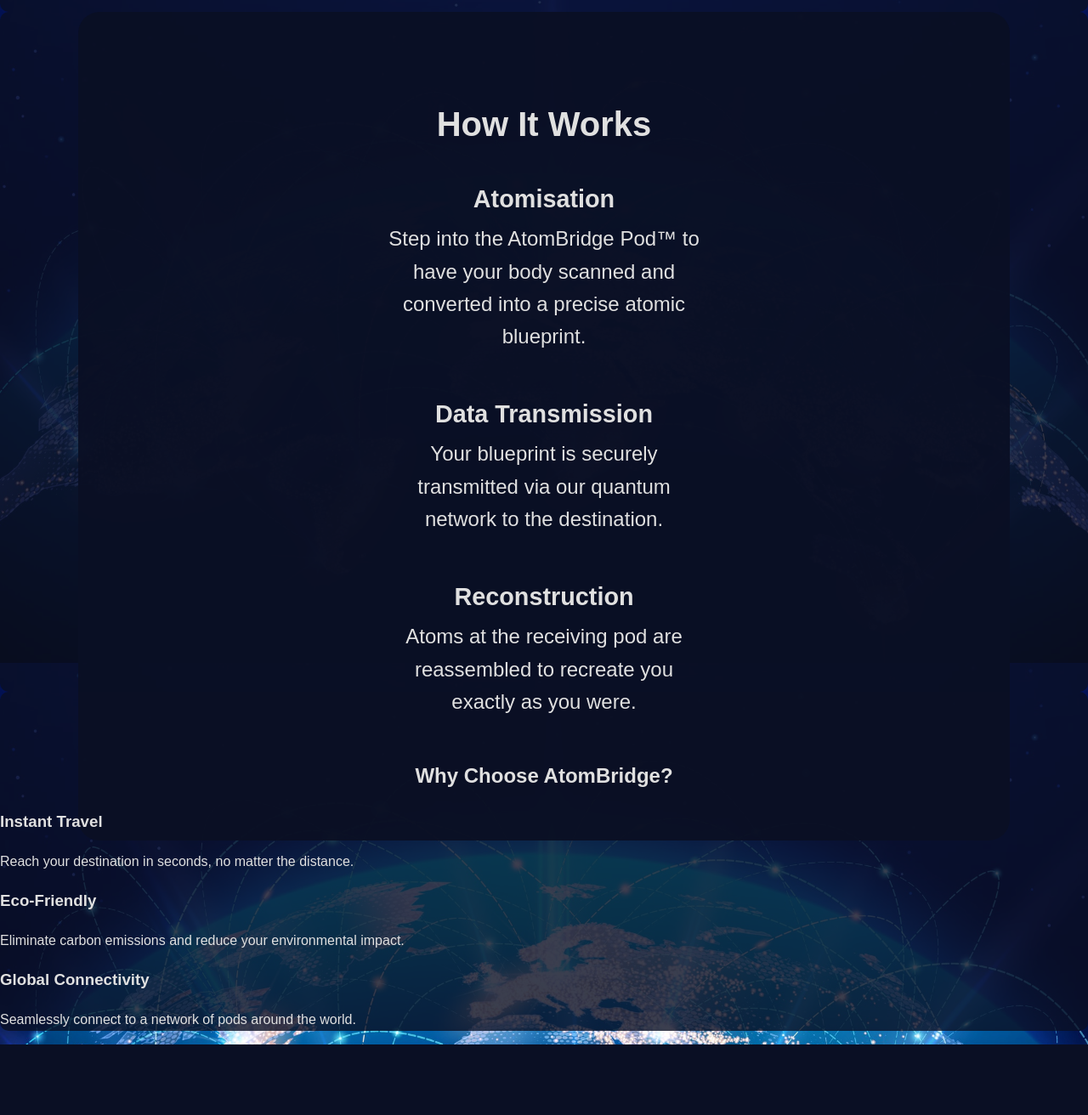
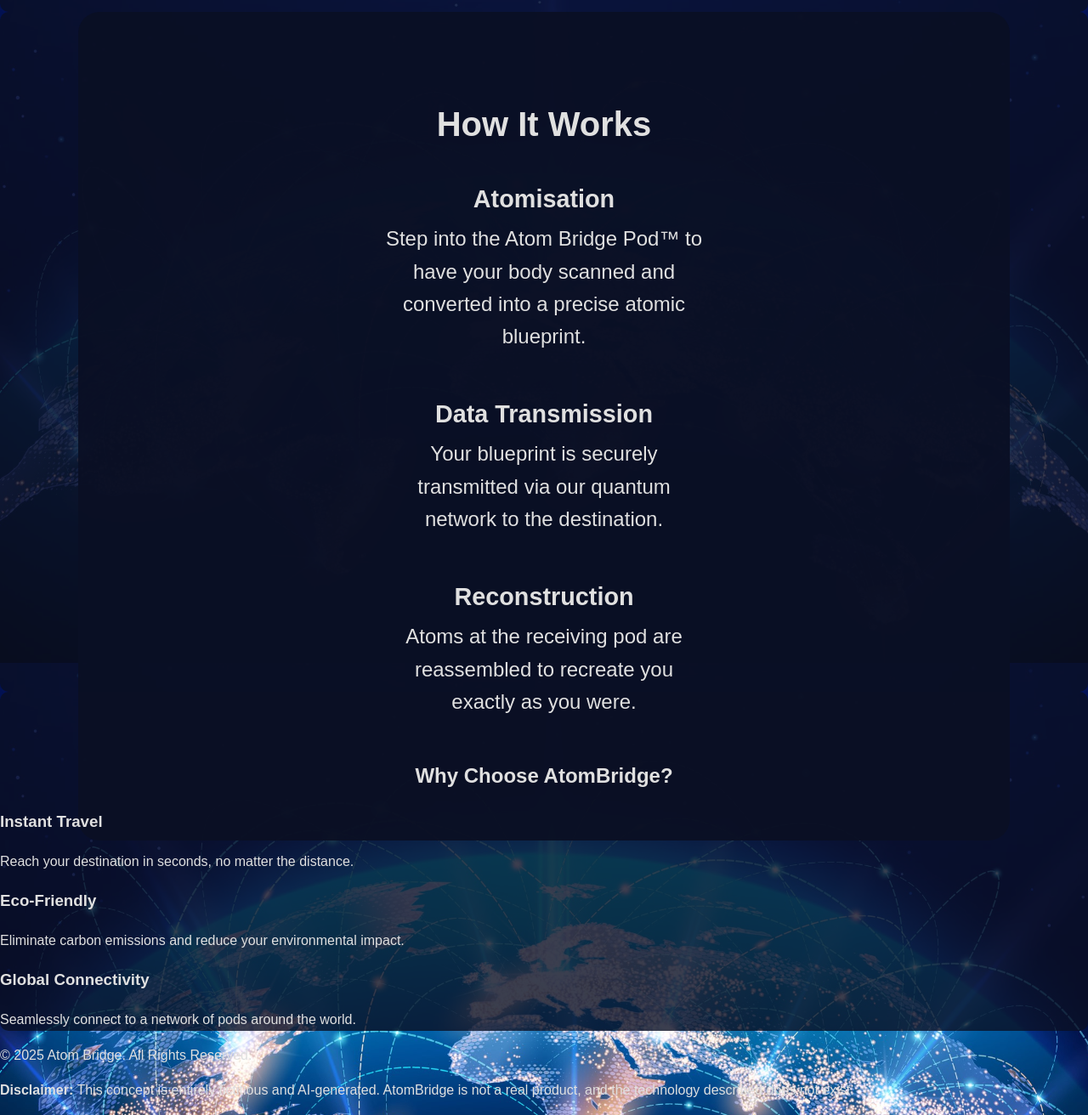
Before and after one commit to JoshuaDelosSantos/cms-prac-01, a plain HTML site: page index.html in a window 1280 px wide. Shown: the part 820-2132 px from the top of the page at 85% size. Before the commit the page ends 2049 px from the top, so only its background shows below. Drawn offline with Linux system fonts and the light colour scheme.

Commit message:
Add footer content

```diff
--- a/index.html
+++ b/index.html
@@ -27,7 +27,7 @@
             <div class="the-works">
                 <div>
                     <h3 class="the-works-headings">Atomisation</h3>
-                    <p>Step into the AtomBridge Pod™ to have your body scanned and converted into a precise atomic blueprint.</p>
+                    <p>Step into the Atom Bridge Pod™ to have your body scanned and converted into a precise atomic blueprint.</p>
                 </div>
                 <div>
                     <h3 class="the-works-headings">Data Transmission</h3>
@@ -43,7 +43,7 @@
 
     <div id="features">
         <h2>Why Choose AtomBridge?</h2>
-        <div class="features">
+        <div class="features-container">
             <div class="feature">
                 <h3>Instant Travel</h3>
                 <p>Reach your destination in seconds, no matter the distance.</p>
@@ -59,6 +59,11 @@
         </div>
     </div>
 
+    <footer>
+        <p>&copy; 2025 Atom Bridge. All Rights Reserved.</p>
+        <p><strong>Disclaimer:</strong> This concept is entirely fictitious and AI-generated. AtomBridge is not a real product, and the technology described does not exist.</p>
+    </footer>
+
   </body>
 
 </html>
```
